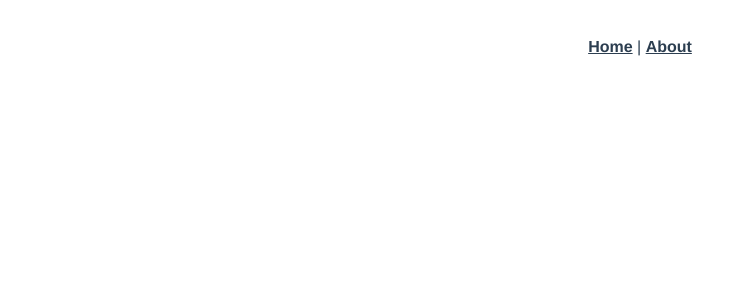
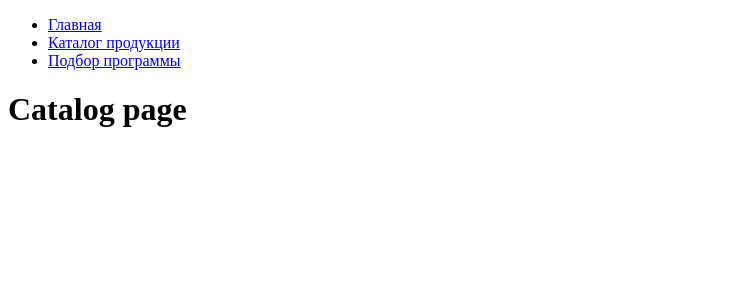
Before and after one commit to simskiy/cat-energy, a Vue app: page /catalog in a window 1280 px wide. Shown: the top 300 px of the page, without its empty margins (0-746 px from the left). Built offline with nearby package versions, Linux system fonts and the light colour scheme.

Commit message:
Первичная инициализация проетка. Заданы роуты и три основных страницы

```diff
--- a/package.json
+++ b/package.json
@@ -26,6 +26,8 @@
     "eslint-plugin-standard": "^4.0.0",
     "eslint-plugin-vue": "^6.2.2",
     "node-sass": "^4.12.0",
+    "pug": "^3.0.0",
+    "pug-plain-loader": "^1.1.0",
     "sass-loader": "^8.0.2",
     "vue-template-compiler": "^2.6.11"
   },
--- a/src/App.vue
+++ b/src/App.vue
@@ -1,32 +1,19 @@
-<template>
-  <div id="app">
-    <div id="nav">
-      <router-link to="/">Home</router-link> |
-      <router-link to="/about">About</router-link>
-    </div>
-    <router-view/>
-  </div>
+<template lang="pug">
+  #app
+    main-menu
+    router-view
 </template>
 
-<style lang="scss">
-#app {
-  font-family: Avenir, Helvetica, Arial, sans-serif;
-  -webkit-font-smoothing: antialiased;
-  -moz-osx-font-smoothing: grayscale;
-  text-align: center;
-  color: #2c3e50;
-}
+<script>
+import mainMenu from './components/main-menu.vue'
 
-#nav {
-  padding: 30px;
-
-  a {
-    font-weight: bold;
-    color: #2c3e50;
-
-    &.router-link-exact-active {
-      color: #42b983;
-    }
+export default {
+  components: {
+    mainMenu
   }
 }
+</script>
+
+<style lang="scss">
+
 </style>
--- a/src/components/HelloWorld.vue
+++ /dev/null
@@ -1,59 +0,0 @@
-<template>
-  <div class="hello">
-    <h1>{{ msg }}</h1>
-    <p>
-      For a guide and recipes on how to configure / customize this project,<br>
-      check out the
-      <a href="https://cli.vuejs.org" target="_blank" rel="noopener">vue-cli documentation</a>.
-    </p>
-    <h3>Installed CLI Plugins</h3>
-    <ul>
-      <li><a href="https://github.com/vuejs/vue-cli/tree/dev/packages/%40vue/cli-plugin-babel" target="_blank" rel="noopener">babel</a></li>
-      <li><a href="https://github.com/vuejs/vue-cli/tree/dev/packages/%40vue/cli-plugin-router" target="_blank" rel="noopener">router</a></li>
-      <li><a href="https://github.com/vuejs/vue-cli/tree/dev/packages/%40vue/cli-plugin-eslint" target="_blank" rel="noopener">eslint</a></li>
-    </ul>
-    <h3>Essential Links</h3>
-    <ul>
-      <li><a href="https://vuejs.org" target="_blank" rel="noopener">Core Docs</a></li>
-      <li><a href="https://forum.vuejs.org" target="_blank" rel="noopener">Forum</a></li>
-      <li><a href="https://chat.vuejs.org" target="_blank" rel="noopener">Community Chat</a></li>
-      <li><a href="https://twitter.com/vuejs" target="_blank" rel="noopener">Twitter</a></li>
-      <li><a href="https://news.vuejs.org" target="_blank" rel="noopener">News</a></li>
-    </ul>
-    <h3>Ecosystem</h3>
-    <ul>
-      <li><a href="https://router.vuejs.org" target="_blank" rel="noopener">vue-router</a></li>
-      <li><a href="https://vuex.vuejs.org" target="_blank" rel="noopener">vuex</a></li>
-      <li><a href="https://github.com/vuejs/vue-devtools#vue-devtools" target="_blank" rel="noopener">vue-devtools</a></li>
-      <li><a href="https://vue-loader.vuejs.org" target="_blank" rel="noopener">vue-loader</a></li>
-      <li><a href="https://github.com/vuejs/awesome-vue" target="_blank" rel="noopener">awesome-vue</a></li>
-    </ul>
-  </div>
-</template>
-
-<script>
-export default {
-  name: 'HelloWorld',
-  props: {
-    msg: String
-  }
-}
-</script>
-
-<!-- Add "scoped" attribute to limit CSS to this component only -->
-<style scoped lang="scss">
-h3 {
-  margin: 40px 0 0;
-}
-ul {
-  list-style-type: none;
-  padding: 0;
-}
-li {
-  display: inline-block;
-  margin: 0 10px;
-}
-a {
-  color: #42b983;
-}
-</style>
--- /dev/null
+++ b/src/components/catalog.vue
@@ -0,0 +1,17 @@
+<template lang="pug">
+  h1 Catalog page
+</template>
+
+<script>
+export default {
+
+  data () {
+    return {
+
+    }
+  }
+}
+</script>
+
+<style lang="css">
+</style>
--- /dev/null
+++ b/src/components/form.vue
@@ -0,0 +1,16 @@
+<template lang="pug">
+  h1 Form page
+</template>
+
+<script>
+export default {
+  data () {
+    return {
+
+    }
+  }
+}
+</script>
+
+<style lang="css" scoped>
+</style>
--- /dev/null
+++ b/src/components/index.vue
@@ -0,0 +1,16 @@
+<template lang="pug">
+  h1 index page
+</template>
+
+<script>
+export default {
+  data () {
+    return {
+
+    }
+  }
+}
+</script>
+
+<style lang="scss">
+</style>
--- /dev/null
+++ b/src/components/main-menu.vue
@@ -0,0 +1,24 @@
+<template lang="pug">
+  nav
+    ul
+      li
+        router-link(to="/") Главная
+      li
+        router-link(to="/catalog") Каталог продукции
+      li
+        router-link(to="form")  Подбор программы
+
+</template>
+
+<script>
+export default {
+  data () {
+    return {
+
+    }
+  }
+}
+</script>
+
+<style lang="css" scoped>
+</style>
--- a/src/router/index.js
+++ b/src/router/index.js
@@ -1,22 +1,23 @@
 import Vue from 'vue'
 import VueRouter from 'vue-router'
-import Home from '../views/Home.vue'
+import index from '../components/index.vue'
+import catalog from '../components/catalog.vue'
+import form from '../components/form.vue'
 
 Vue.use(VueRouter)
 
 const routes = [
   {
     path: '/',
-    name: 'Home',
-    component: Home
+    component: index
   },
   {
-    path: '/about',
-    name: 'About',
-    // route level code-splitting
-    // this generates a separate chunk (about.[hash].js) for this route
-    // which is lazy-loaded when the route is visited.
-    component: () => import(/* webpackChunkName: "about" */ '../views/About.vue')
+    path: '/catalog',
+    component: catalog
+  },
+  {
+    path: '/form',
+    component: form
   }
 ]
 
--- /dev/null
+++ b/vue.config.js
@@ -0,0 +1,16 @@
+module.exports = {
+
+  devServer: {
+    hot: true,
+    open: true
+  },
+
+  chainWebpack: config => {
+    configureWebpack: {
+      module.rules = {
+        test: /\.pug$/,
+        loader: 'pug-plain-loader'
+      }
+    }
+  }
+}
```
Also changed, not shown: 1 other file (tests, documents, lock files or other folders).
